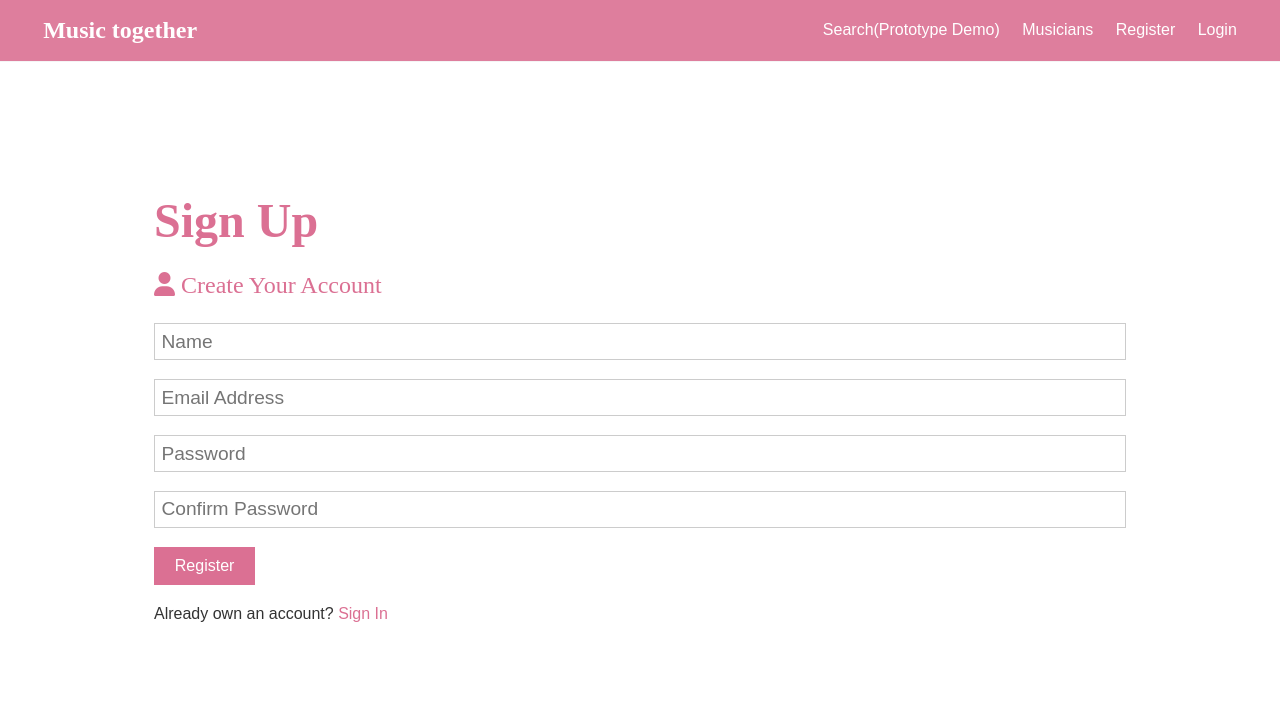
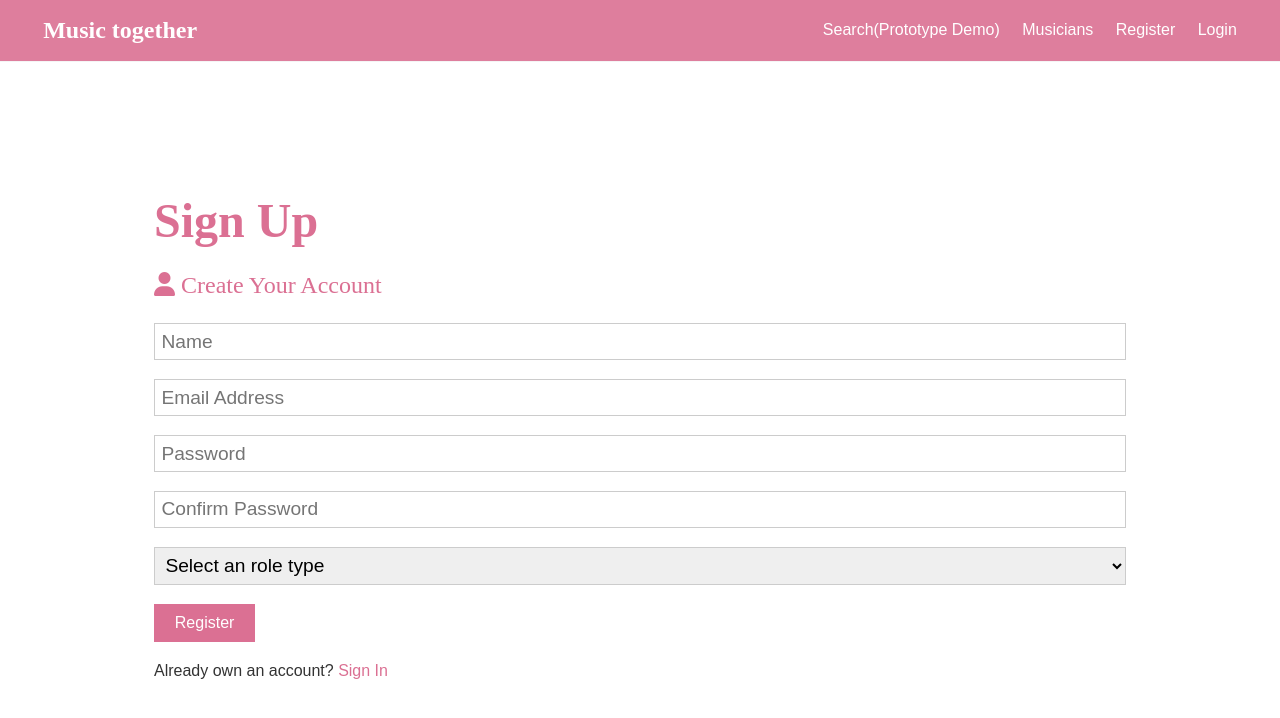
Before and after one commit to Chloejia123/cs5610-final-project-music-together, a React (Create React App) app in the folder client/: page /register in a window 1280 px wide. Shown: the top 718 px of the page. Built offline with nearby package versions, Linux system fonts and the light colour scheme; no server answers.

Commit message:
complete admin

```diff
--- a/client/package.json
+++ b/client/package.json
@@ -37,5 +37,5 @@
             "last 1 safari version"
         ]
     },
-    "proxy": "https://localhost:5000"
+    "proxy":  "https://music-together-cs5610-team11.herokuapp.com"
 }
--- a/client/src/component/auth/Login.js
+++ b/client/src/component/auth/Login.js
@@ -3,17 +3,15 @@ import { Link, Redirect } from 'react-router-dom';
 import {connect} from 'react-redux';
 import PropTypes from 'prop-types';
 import { login, loadUser } from '../../actions/auth';
-const GENERAL_USER = 'General User';
-const ADMIN = 'Admin';
+
 
 const Login = ({login, isAuthenticated, user}) => {
     const [formData, setFormData] = useState({
          email: '',
-         password: '',
-         roleType: ''
+         password: ''
      });
 
-    const { email, password, roleType } = formData;
+    const { email, password } = formData;
 
     const onChange = e => {
         setFormData({ ...formData, [e.target.name]: e.target.value });
@@ -22,7 +20,7 @@ const Login = ({login, isAuthenticated, user}) => {
 
     const onSubmit = async e => {
         e.preventDefault();
-        login(email, password, roleType);
+        login(email, password);
     };
 
     //Redirect us to profile if login
@@ -59,10 +57,6 @@ const Login = ({login, isAuthenticated, user}) => {
                         />
                     </div>
                     <div>
-                    <select type='roleType' name='roleType' value={roleType} onChange={e => onChange(e)} className='form-group'>
-                        <option>{GENERAL_USER}</option>
-                        <option>{ADMIN}</option>
-                    </select>
                     </div>
                     <input type='submit' className='btn btn-primary' value='Login' />
                 </form>
--- a/client/src/component/auth/Register.js
+++ b/client/src/component/auth/Register.js
@@ -4,6 +4,8 @@ import { Link, Redirect } from 'react-router-dom';
 import { setAlert } from '../../actions/alert';
 import { register } from '../../actions/auth';
 import PropTypes from 'prop-types';
+const GENERAL_USER = 'GENERAL_USER';
+const ADMIN = 'ADMIN';
 
 
 const Register = ({setAlert, register, isAuthenticated}) => {
@@ -13,10 +15,11 @@ const Register = ({setAlert, register, isAuthenticated}) => {
         name: '',
         email: '',
         password: '',
-        password2: ''
+        password2: '',
+        roleType: ''
     });
 
-    const {name, email, password, password2} = formData;
+    const {name, email, password, password2, roleType} = formData;
 
     const onChange = e => setFormData({...formData, [e.target.name]: e.target.value});
 
@@ -25,7 +28,7 @@ const Register = ({setAlert, register, isAuthenticated}) => {
         if(password !== password2) {
             setAlert('The password does not match, please retry.', 'danger');
         } else {
-            register({name, email, password});
+            register({name, email, password, roleType});
         }
     }
 
@@ -78,6 +81,13 @@ const Register = ({setAlert, register, isAuthenticated}) => {
                         onChange={e => onChange(e)}
                     />
                 </div>
+                <select type='roleType' name='roleType' value={roleType} onChange={e => onChange(e)} className='form-group' required>
+                    <option value="none" selected hidden>
+                        Select an role type
+                    </option>
+                    <option value={GENERAL_USER}>General User</option>
+                    <option value={ADMIN}>Admin</option>
+                </select>
                 <input type='submit' className='btn btn-primary' value='Register' />
             </form>
             <p className='my-1'>
--- a/client/src/component/profile/Profile.js
+++ b/client/src/component/profile/Profile.js
@@ -19,13 +19,13 @@ class Profile extends React.Component {
         })
     }
 
-    renderBasic = ({name, email, password, _id}, isAuthenticated, updateUser) =>
+    renderBasic = ({name, email, password, roleType, _id}, isAuthenticated, updateUser) =>
         <div>
             <h1 className="large text-primary">Profile</h1>
             <ProfileField _id={_id} field='Name' currentValue={name} updateFunc={updateUser} isAuthenticated={isAuthenticated}/>
             <ProfileField _id={_id} field='Email' currentValue={email} updateFunc={updateUser} isAuthenticated={isAuthenticated}/>
             <ProfileField _id={_id} field='Password' currentValue={password} updateFunc={updateUser} isAuthenticated={isAuthenticated} />
-
+            <ProfileField _id={_id} field='roleType' currentValue={roleType} updateFunc={updateUser} isAuthenticated={isAuthenticated} />
         </div>
 
 
```
Also changed, not shown: 2 other files (tests, documents, lock files or other folders).
